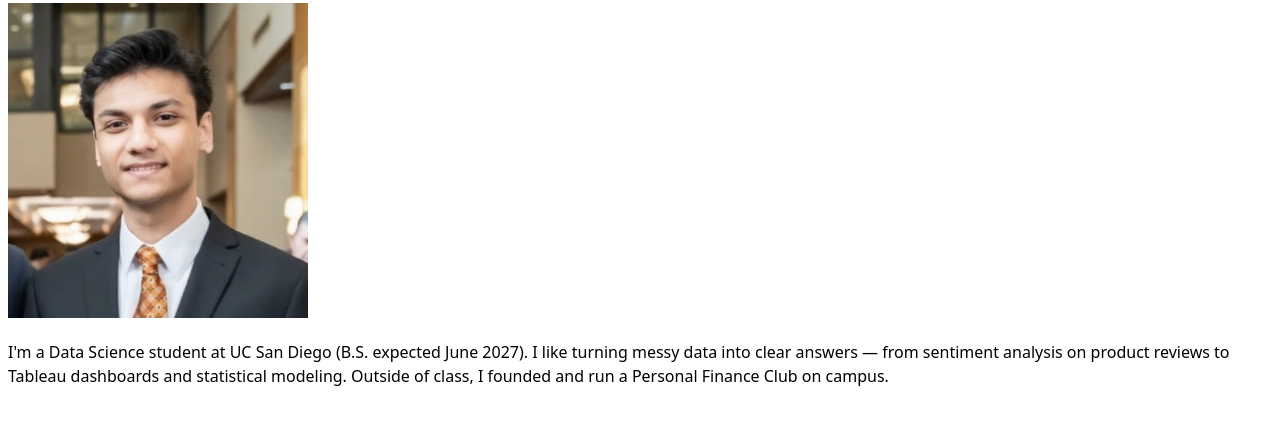
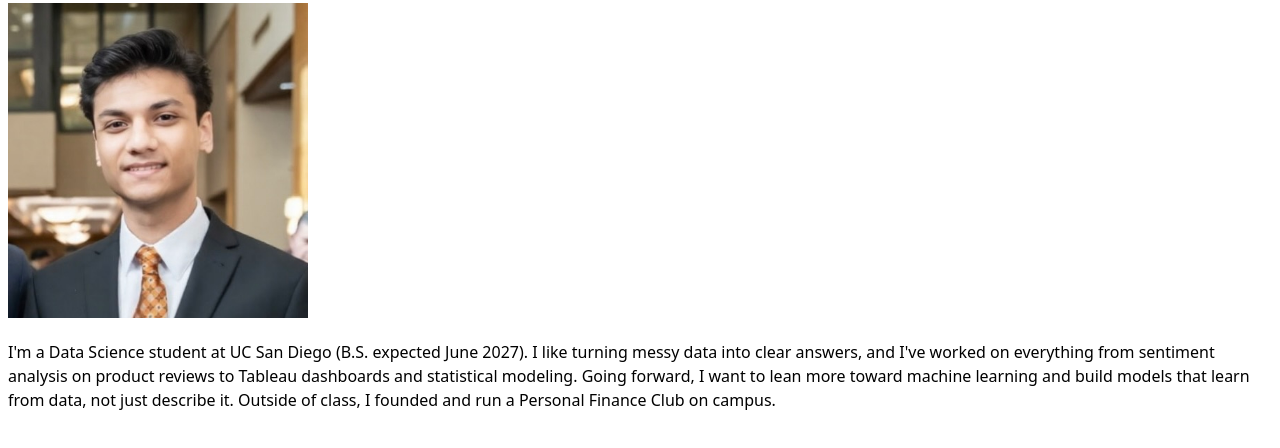
Before and after one commit to 0xRay44/portfolio, a plain HTML site: page index.html in a window 1280 px wide. Shown: the part 120-568 px from the top of the page. Drawn offline with Linux system fonts and the light colour scheme.

Commit message:
Update bio toward machine learning; drop em dashes

```diff
--- a/index.html
+++ b/index.html
@@ -18,8 +18,10 @@
     <img src="images/rayaan.jpg" alt="Rayaan Ahmed smiling, wearing a dark suit, white shirt, and orange patterned tie" width="300">
     <p>
       I'm a Data Science student at UC San Diego (B.S. expected June 2027). I like turning messy
-      data into clear answers — from sentiment analysis on product reviews to Tableau dashboards
-      and statistical modeling. Outside of class, I founded and run a Personal Finance Club on campus.
+      data into clear answers, and I've worked on everything from sentiment analysis on product
+      reviews to Tableau dashboards and statistical modeling. Going forward, I want to lean more
+      toward machine learning and build models that learn from data, not just describe it.
+      Outside of class, I founded and run a Personal Finance Club on campus.
     </p>
   </body>
 </html>
```
Also changed, not shown: resume/index.html (+3 -3 lines).
